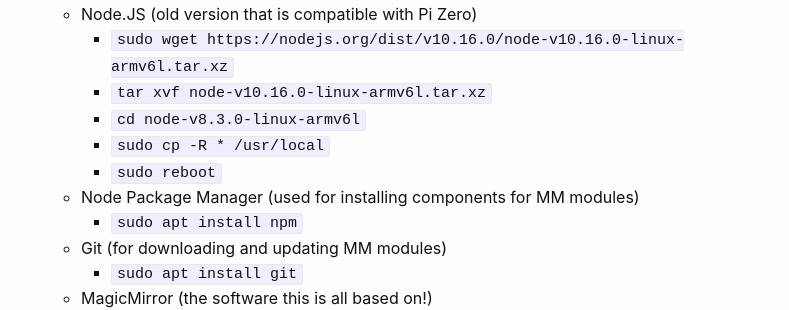
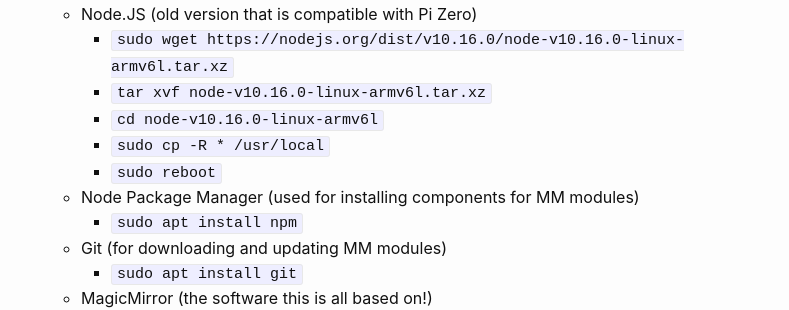
Before and after one commit to codingwatermelon/codingwatermelon.github.io, a Jekyll site: the page built from _posts/2020-09-09-how-to-make-a-magic-mirror.md, in a window 1280 px wide and 900 px high, scrolled down 2654 px. Shown: the part 148-458 px from the top of the window, without its empty margins (249-1038 px from the left). Built offline with Jekyll 4.4.1, drawn with Linux system fonts in a browser that asks for light colours.

Commit message:
Update 2020-09-09-how-to-make-a-magic-mirror.md

```diff
--- a/_posts/2020-09-09-how-to-make-a-magic-mirror.md
+++ b/_posts/2020-09-09-how-to-make-a-magic-mirror.md
@@ -89,7 +89,7 @@ Note: The links for the products are Amazon affiliate links which will help to s
     - Node.JS (old version that is compatible with Pi Zero)
       - `sudo wget https://nodejs.org/dist/v10.16.0/node-v10.16.0-linux-armv6l.tar.xz`
       - `tar xvf node-v10.16.0-linux-armv6l.tar.xz`
-      - `cd node-v8.3.0-linux-armv6l`
+      - `cd node-v10.16.0-linux-armv6l`
       - `sudo cp -R * /usr/local`
       - `sudo reboot`
     - Node Package Manager (used for installing components for MM modules)
```
